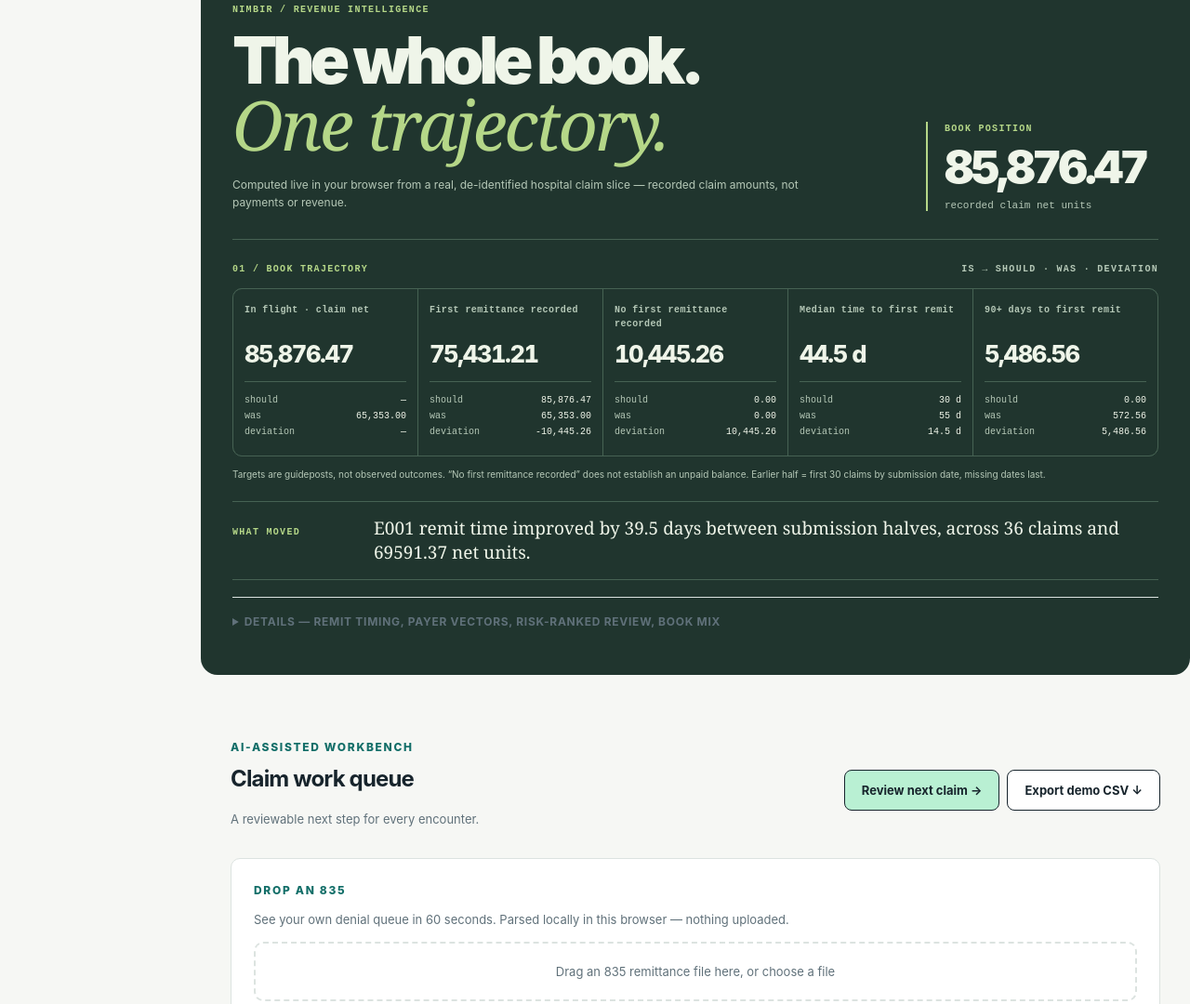
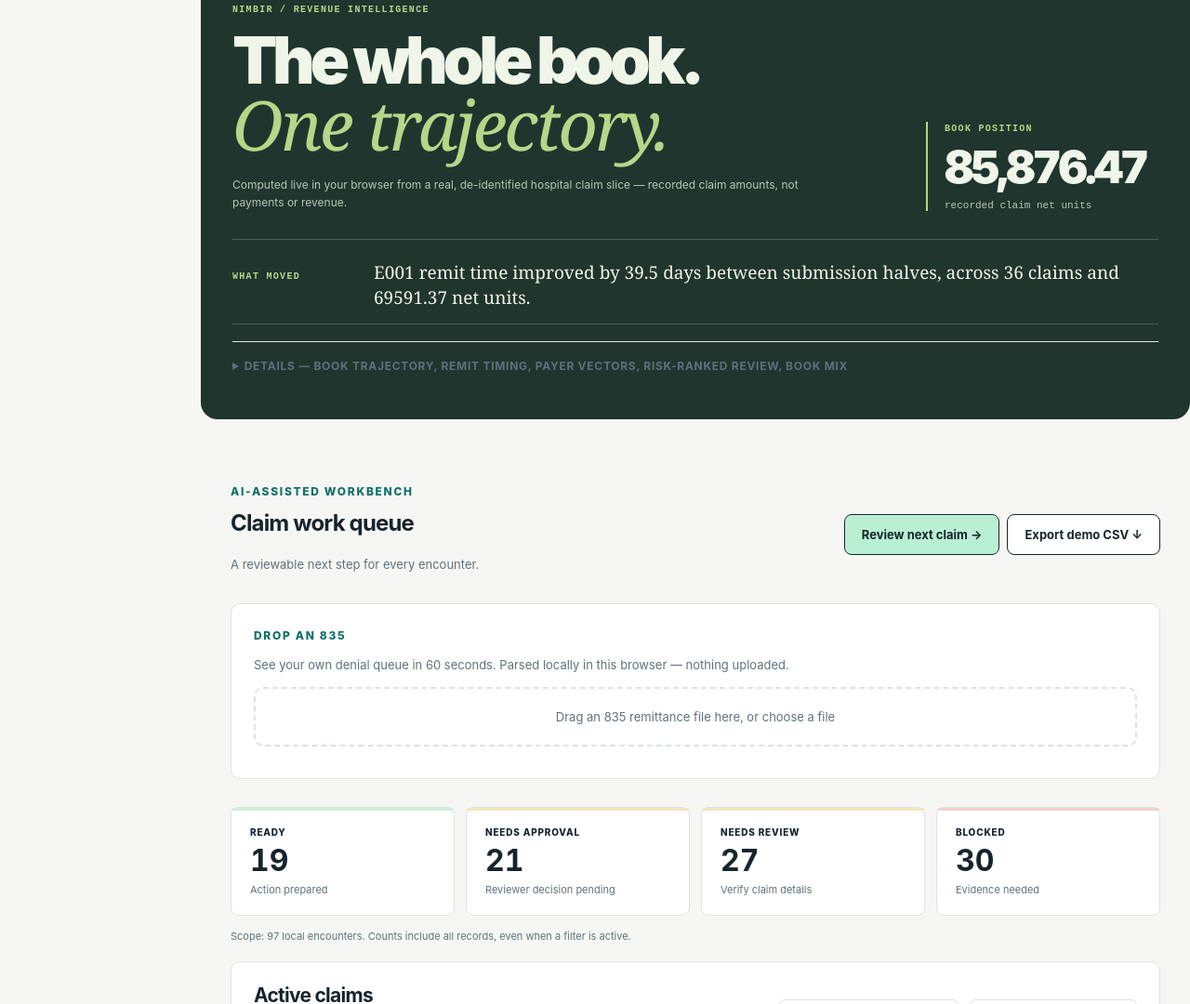
Before and after one commit to asselwan/nimbir-web, a website: page index.html in a window 1280 px wide. Shown: the part 1862-2942 px from the top of the page at 93% size. Drawn offline with Linux system fonts and the light colour scheme.

Commit message:
Revenue intelligence: keep the grounded lines, move the rest behind Details (prm_28626d25 v34)
The god's-eye section carried the full trajectory metric grid, the trajectory
caveat and four cards above the fold. Only the grounded line (WHAT MOVED) and
the book position figure (#ge-total) stay visible; the trajectory label, the
five metric tiles, the guidepost caveat and the four cards now sit inside the
existing collapsed <details class="ge-details"> toggle, whose summary text
now names the book trajectory.

No number changed: every value is the same one the source rows produce.

Co-Authored-By: Claude Code <noreply@anthropic.com>

```diff
--- a/app.js
+++ b/app.js
@@ -814,12 +814,12 @@ async function loadGodsEye() {
     const { book, was, vectors, ranked, mix, movement } = view;
     document.getElementById('ge-total').textContent = geNumber(book.totalCents);
     const buckets = Object.entries(book.buckets).map(([name, value]) => ({ name, ...value }));
-    target.innerHTML = `<div class="ge-section-label"><span>01 / BOOK TRAJECTORY</span><span>IS → SHOULD · WAS · DEVIATION</span></div>
+    target.innerHTML = `<div class="ge-moved"><span>WHAT MOVED</span><p>${movement}</p></div>
+      <details class="ge-details">
+      <summary>Details — book trajectory, remit timing, payer vectors, risk-ranked review, book mix</summary>
+      <div class="ge-section-label"><span>01 / BOOK TRAJECTORY</span><span>IS → SHOULD · WAS · DEVIATION</span></div>
       <div class="ge-metrics">${geMetric('In flight · claim net', book.totalCents, null, was.totalCents)}${geMetric('First remittance recorded', book.remittedCents, book.totalCents, was.remittedCents)}${geMetric('No first remittance recorded', book.outstandingCents, 0, was.outstandingCents)}${geMetric('Median time to first remit', book.medianDays, 30, was.medianDays, 'days')}${geMetric('90+ days to first remit', book.buckets['90+'].netCents, 0, was.buckets['90+'].netCents)}</div>
       <p class="ge-caveat">Targets are guideposts, not observed outcomes. “No first remittance recorded” does not establish an unpaid balance. Earlier half = first 30 claims by submission date, missing dates last.</p>
-      <div class="ge-moved"><span>WHAT MOVED</span><p>${movement}</p></div>
-      <details class="ge-details">
-      <summary>Details — remit timing, payer vectors, risk-ranked review, book mix</summary>
       <div class="ge-grid"><article class="ge-card"><div class="ge-section-label"><span>REMIT TIMING / CLAIM NET</span><span>60 CLAIMS</span></div>${geBars(buckets, book.totalCents)}<p class="ge-caveat">Unknown timing: ${book.unknownDateCount} claims · ${geNumber(book.buckets.Unknown.netCents)} net units. Unknown claim net: ${book.unknownNetCount}.</p></article>
       <article class="ge-card"><div class="ge-section-label"><span>02 / PAYER VECTORS</span><span>EARLIER → LATER</span></div><div class="ge-payers">${vectors.map(v => `<div class="ge-payer"><div><span class="ge-payer-name">${v.payer}</span><span class="ge-arrow ${v.direction}" aria-label="${v.direction}">${v.direction === 'improving' ? '↘' : v.direction === 'worsening' ? '↗' : v.direction === 'flat' ? '→' : '?'}</span></div><strong>${geDays(v.medianDays)}</strong><small>${v.count} claims · ${geNumber(v.netCents)} net units</small><small>${v.changeDays == null ? 'Movement unknown' : `${v.direction} · ${Math.abs(v.changeDays)} d shift`} · at-risk share unknown</small></div>`).join('')}</div><p class="ge-caveat">Payer codes are source labels. Queue risk cannot be assigned to these payers: the files have no shared claim IDs.</p></article></div>
 
--- a/surface.css
+++ b/surface.css
@@ -132,6 +132,7 @@ tbody tr[data-state] td:first-child{box-shadow:inset 3px 0 0 transparent}tbody t
 .queue-more:hover{border-color:var(--teal)}
 .queue-more[hidden]{display:none}
 /* Book trajectory: the grounded lines stay open, the rest is behind a toggle. */
+.ge-content>.ge-moved:first-child{border-top:0;margin-top:22px;padding-top:0}
 .ge-details{margin-top:18px;border-top:1px solid var(--line);padding-top:12px}
 .ge-details>summary{cursor:pointer;color:var(--muted);font-family:inherit;font-size:12px;font-weight:700;letter-spacing:.06em;text-transform:uppercase;padding:6px 0}
 .ge-details>summary:hover{color:var(--ink)}
```
